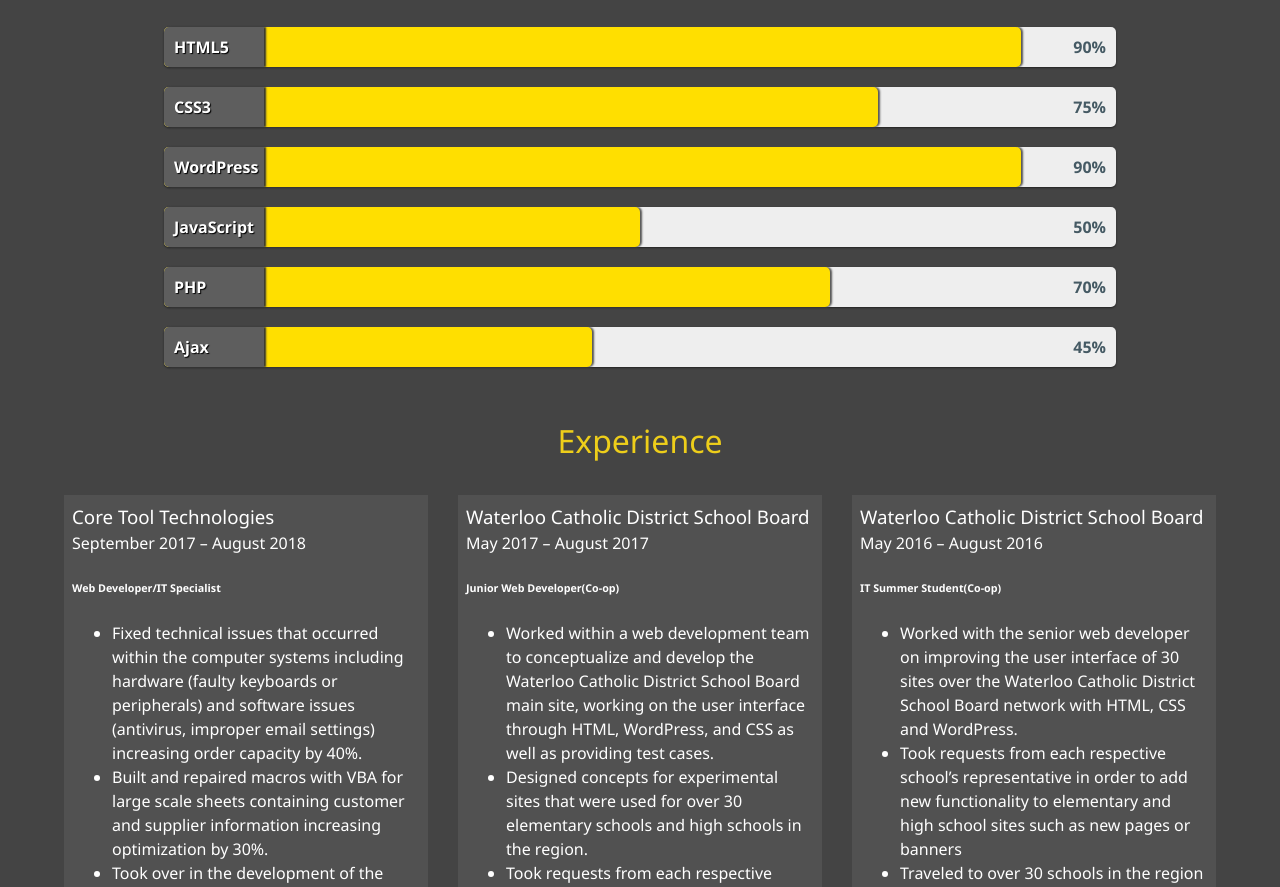
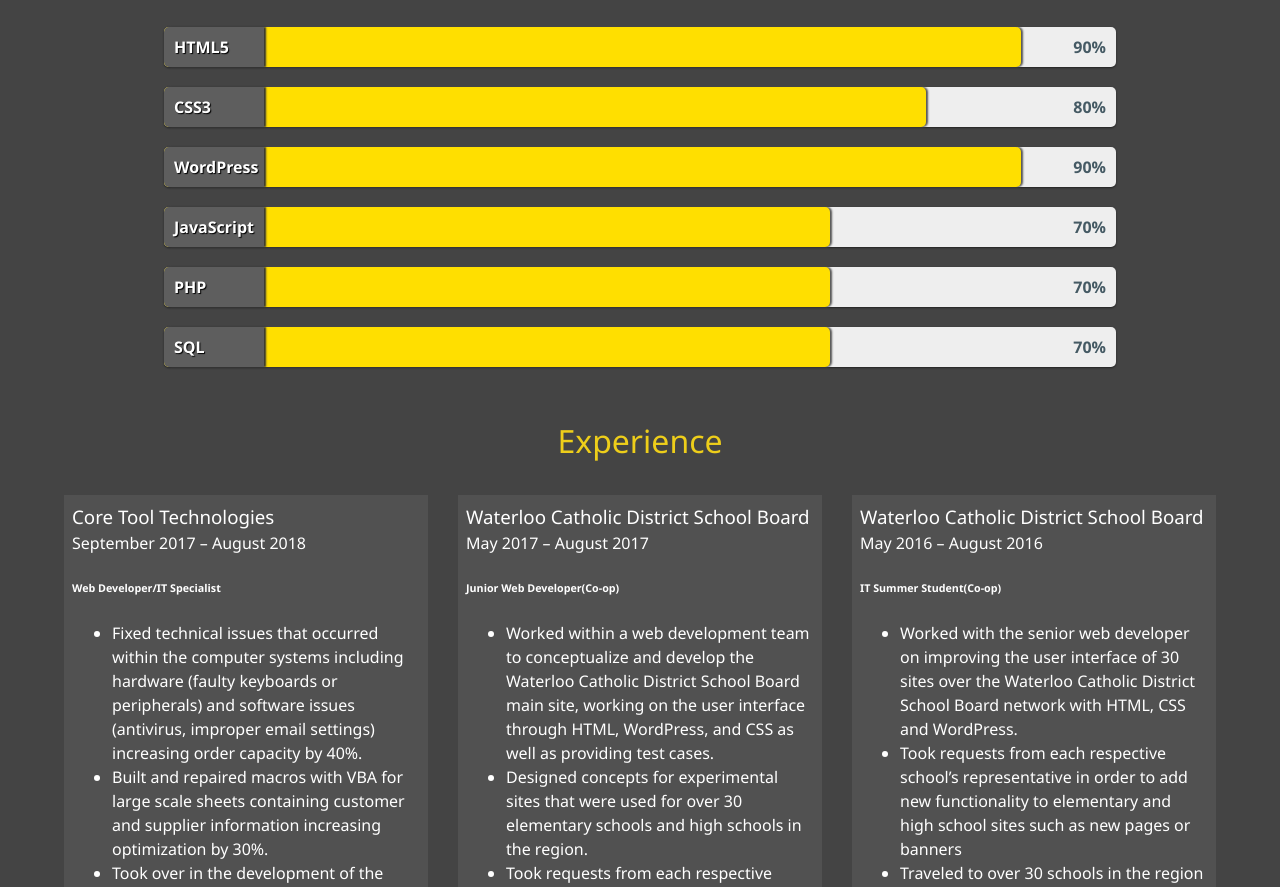
Before and after one commit to JRomero300/JoseRomeroPortfolio, a website: page about.html in a window 1280 px wide. Shown: the part 925-1812 px from the top of the page. Drawn offline with Linux system fonts and the light colour scheme.

Commit message:
change skill

```diff
--- a/about.html
+++ b/about.html
@@ -16,10 +16,10 @@
   $(document).ready(function(){
               $('.html').animate({width:'90%'},2000);
               $('.wordpress').animate({width:'90%'},2000);
-              $('.css').animate({width:'75%'},2000);
-              $('.js').animate({width:'50%'},2000);
+              $('.css').animate({width:'80%'},2000);
+              $('.js').animate({width:'70%'},2000);
               $('.php').animate({width:'70%'},2000);
-              $('.ajax').animate({width:'45%'},2000);
+              $('.sql').animate({width:'70%'},2000);
             });
     </script>
     <title>About Me</title>
@@ -136,7 +136,7 @@
             <div class="progressBar">
               <div class="title cssColor">CSS3</div>
               <div class="progress css"></div>
-              <div class="progress_value">75%</div>
+              <div class="progress_value">80%</div>
             </div>
             <div class="progressBar">
                 <div class="title WordPressColor">WordPress</div>
@@ -146,7 +146,7 @@
             <div class="progressBar">
               <div class="title jsColor">JavaScript</div>
               <div class="progress js"></div>
-              <div class="progress_value">50%</div>
+              <div class="progress_value">70%</div>
             </div>
             <div class="progressBar">
               <div class="title phpColor">PHP</div>
@@ -154,9 +154,9 @@
               <div class="progress_value">70%</div>
             </div>
             <div class="progressBar">
-              <div class="title ajaxColor">Ajax</div>
-              <div class="progress ajax"></div>
-              <div class="progress_value">45%</div>
+              <div class="title SQLColor">SQL</div>
+              <div class="progress sql"></div>
+              <div class="progress_value">70%</div>
             </div>
         </div>
 
--- a/scss/main.scss
+++ b/scss/main.scss
@@ -213,7 +213,7 @@
     .phpColor {
       background: lighten($primary-color, 10);
     }
-    .ajaxColor {
+    .SQLColor {
       background: lighten($primary-color, 10);
     }
     .html {
@@ -231,7 +231,7 @@
     .php {
       background: #ffdf00;
     }
-    .ajax {
+    .sql {
       background: #ffdf00;
     }
   }
```
Also changed, not shown: css/main.css.
